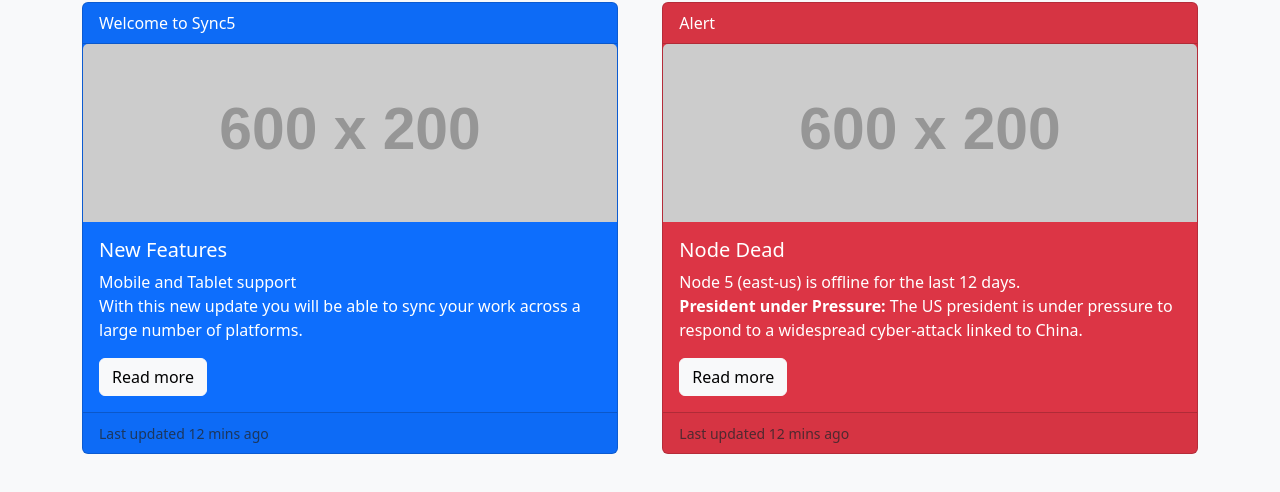
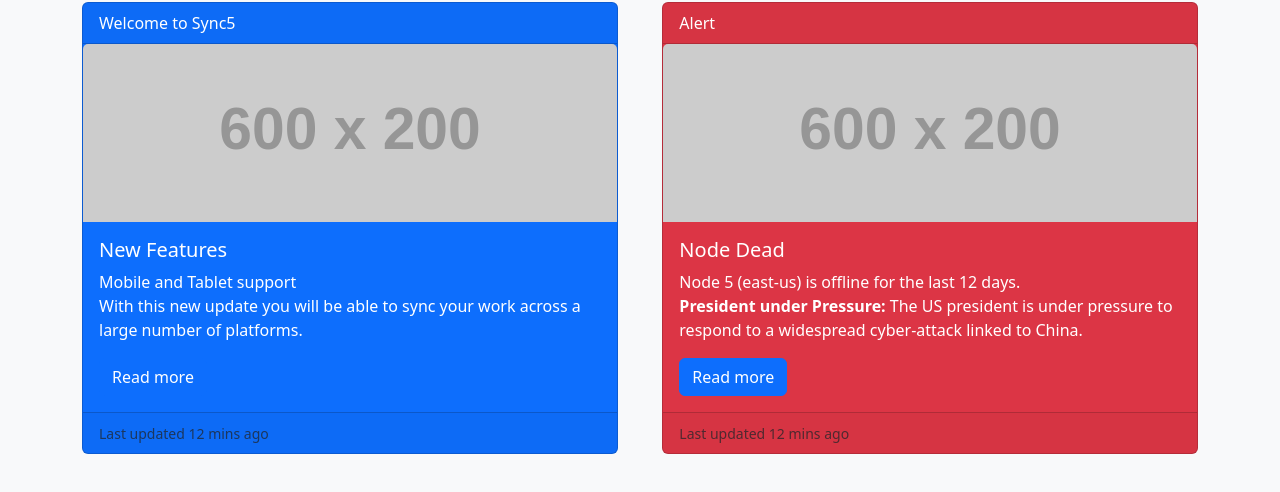
Before and after one commit to acciojob/bootstrap-card-shreya98-r, a website: page main.html in a window 1280 px wide. Shown: the part 108-600 px from the top of the page. Drawn offline with nearby package versions, Linux system fonts and the light colour scheme; placeholder pictures from the web are drawn by us.

Commit message:
created a submission

```diff
--- a/main.html
+++ b/main.html
@@ -26,7 +26,7 @@
             Mobile and Tablet support<br>
             With this new update you will be able to sync your work across a large number of platforms.
           </p>
-          <a href="#" class="btn btn-light">Read more</a>
+          <a href="#" class="btn btn-primary">Read more</a>
         </div>
         <div class="card-footer">
           <small class="text-muted">Last updated 12 mins ago</small>
@@ -43,7 +43,7 @@
             Node 5 (east-us) is offline for the last 12 days.<br>
             <strong>President under Pressure:</strong> The US president is under pressure to respond to a widespread cyber-attack linked to China.
           </p>
-          <a href="#" class="btn btn-light">Read more</a>
+          <a href="#" class="btn btn-primary">Read more</a>
         </div>
         <div class="card-footer">
           <small class="text-muted">Last updated 12 mins ago</small>
```
